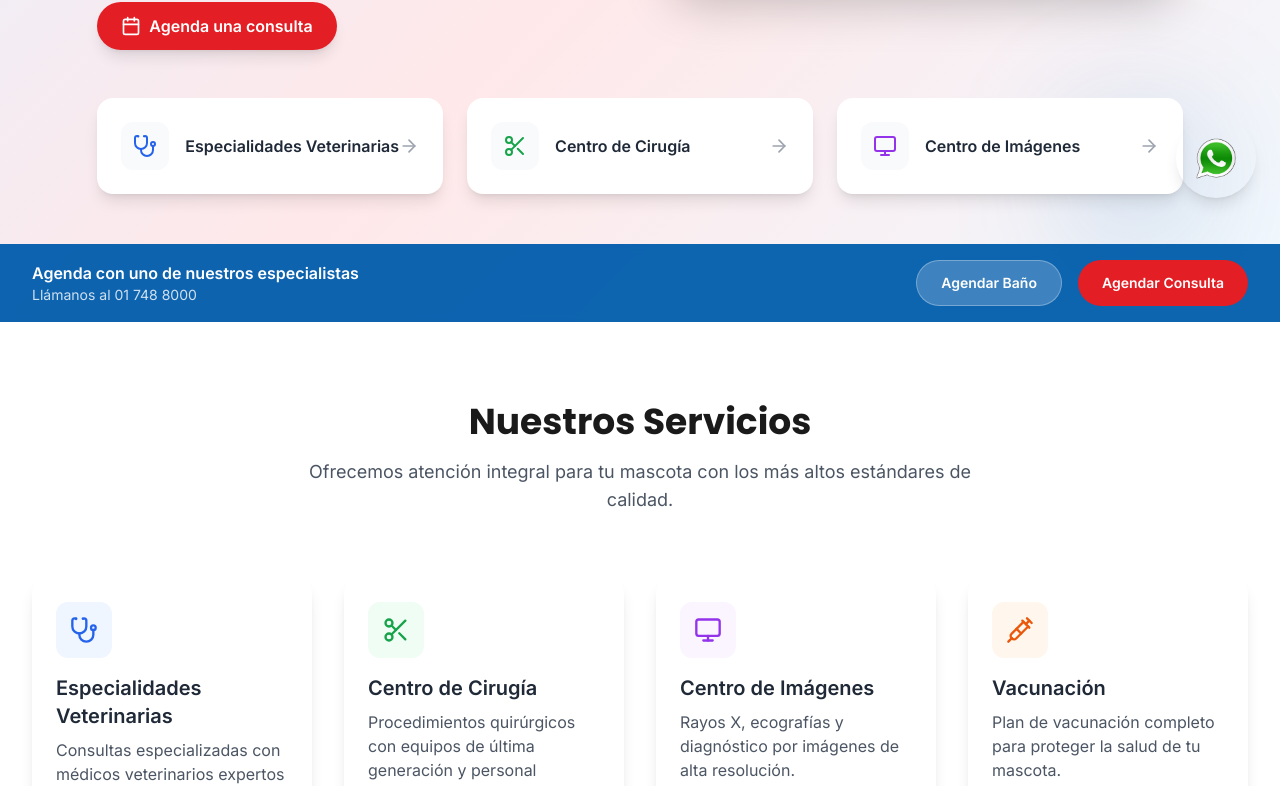
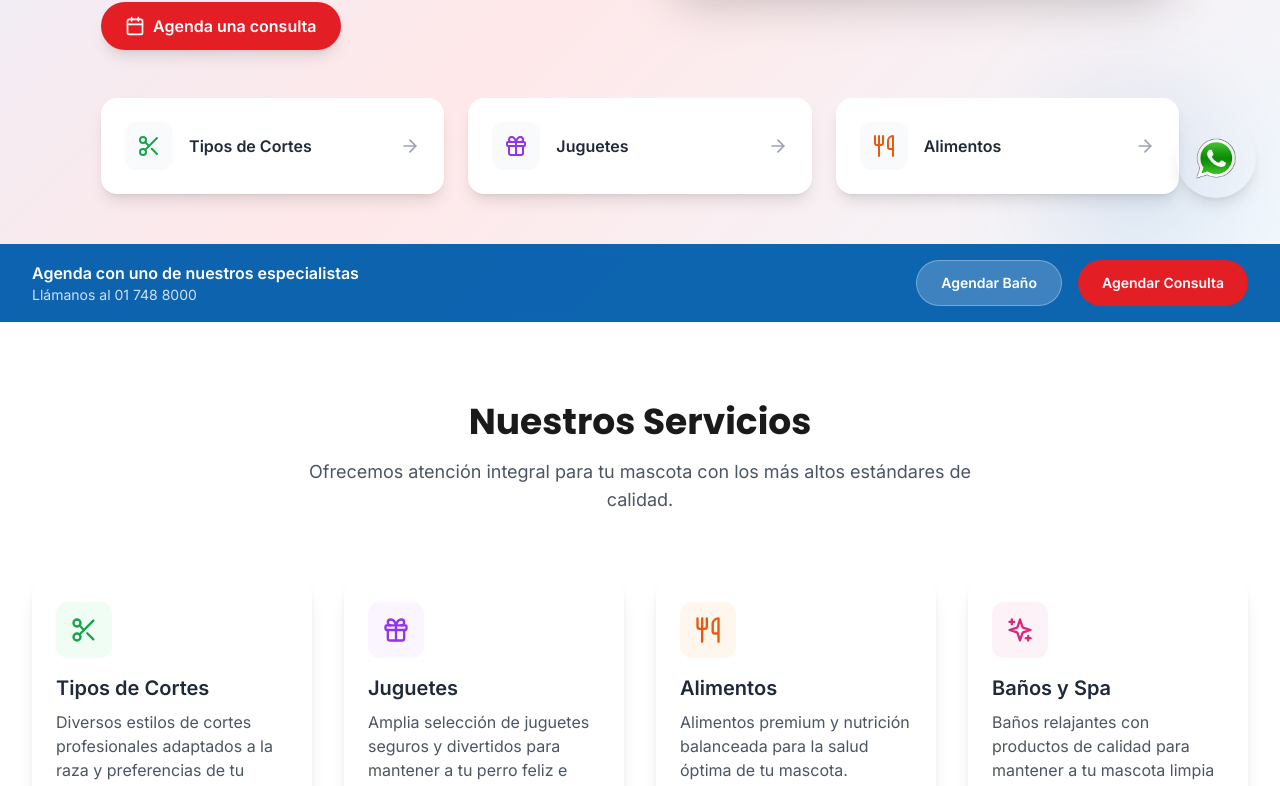
Before and after one commit to OtnielJese/Mascofriends, a React (Vite) app: page / in a window 1280 px wide. Shown: the part 578-1364 px from the top of the page. Built offline with nearby package versions, Linux system fonts and the light colour scheme; no server answers.

Commit message:
refactor: Update services to grooming shop - Cortes, Juguetes, Alimentos, Baños

```diff
--- a/src/components/Hero.jsx
+++ b/src/components/Hero.jsx
@@ -1,11 +1,11 @@
-import { Calendar, ArrowRight, Stethoscope, Scissors, Monitor } from 'lucide-react'
+import { Calendar, ArrowRight, Scissors, Gift, Utensils } from 'lucide-react'
 import WhatsAppButton from './WhatsAppButton'
 
 export default function Hero() {
   const quickServices = [
-    { icon: Stethoscope, label: 'Especialidades Veterinarias', color: 'text-blue-600' },
-    { icon: Scissors, label: 'Centro de Cirugía', color: 'text-green-600' },
-    { icon: Monitor, label: 'Centro de Imágenes', color: 'text-purple-600' },
+    { icon: Scissors, label: 'Tipos de Cortes', color: 'text-green-600' },
+    { icon: Gift, label: 'Juguetes', color: 'text-purple-600' },
+    { icon: Utensils, label: 'Alimentos', color: 'text-orange-600' },
   ]
 
   return (
--- a/src/pages/Home.jsx
+++ b/src/pages/Home.jsx
@@ -8,10 +8,10 @@ import {
   Shield,
   Award,
   ChevronRight,
-  Stethoscope,
   Scissors,
-  Syringe,
-  Monitor,
+  Gift,
+  Utensils,
+  Sparkles,
   Calendar,
   MessageCircle
 } from 'lucide-react'
@@ -22,28 +22,28 @@ import WhatsAppButton from '../components/WhatsAppButton'
 export default function Home() {
   const services = [
     {
-      icon: Stethoscope,
-      title: 'Especialidades Veterinarias',
-      description: 'Consultas especializadas con médicos veterinarios expertos en diferentes áreas.',
-      color: 'bg-blue-50 text-blue-600'
-    },
-    {
       icon: Scissors,
-      title: 'Centro de Cirugía',
-      description: 'Procedimientos quirúrgicos con equipos de última generación y personal capacitado.',
+      title: 'Tipos de Cortes',
+      description: 'Diversos estilos de cortes profesionales adaptados a la raza y preferencias de tu mascota.',
       color: 'bg-green-50 text-green-600'
     },
     {
-      icon: Monitor,
-      title: 'Centro de Imágenes',
-      description: 'Rayos X, ecografías y diagnóstico por imágenes de alta resolución.',
+      icon: Gift,
+      title: 'Juguetes',
+      description: 'Amplia selección de juguetes seguros y divertidos para mantener a tu perro feliz e entretenido.',
       color: 'bg-purple-50 text-purple-600'
     },
     {
-      icon: Syringe,
-      title: 'Vacunación',
-      description: 'Plan de vacunación completo para proteger la salud de tu mascota.',
+      icon: Utensils,
+      title: 'Alimentos',
+      description: 'Alimentos premium y nutrición balanceada para la salud óptima de tu mascota.',
       color: 'bg-orange-50 text-orange-600'
+    },
+    {
+      icon: Sparkles,
+      title: 'Baños y Spa',
+      description: 'Baños relajantes con productos de calidad para mantener a tu mascota limpia y saludable.',
+      color: 'bg-pink-50 text-pink-600'
     },
   ]
 
```
